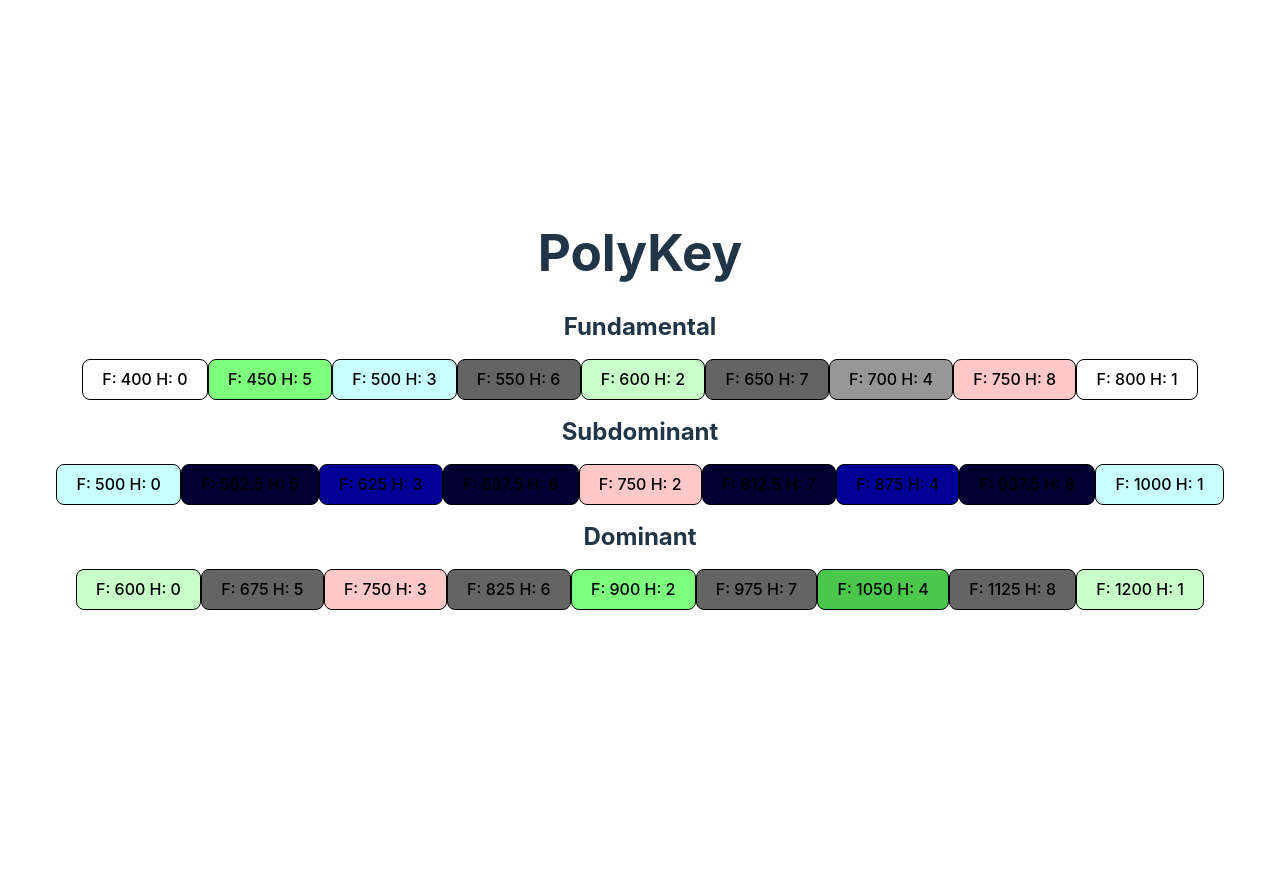
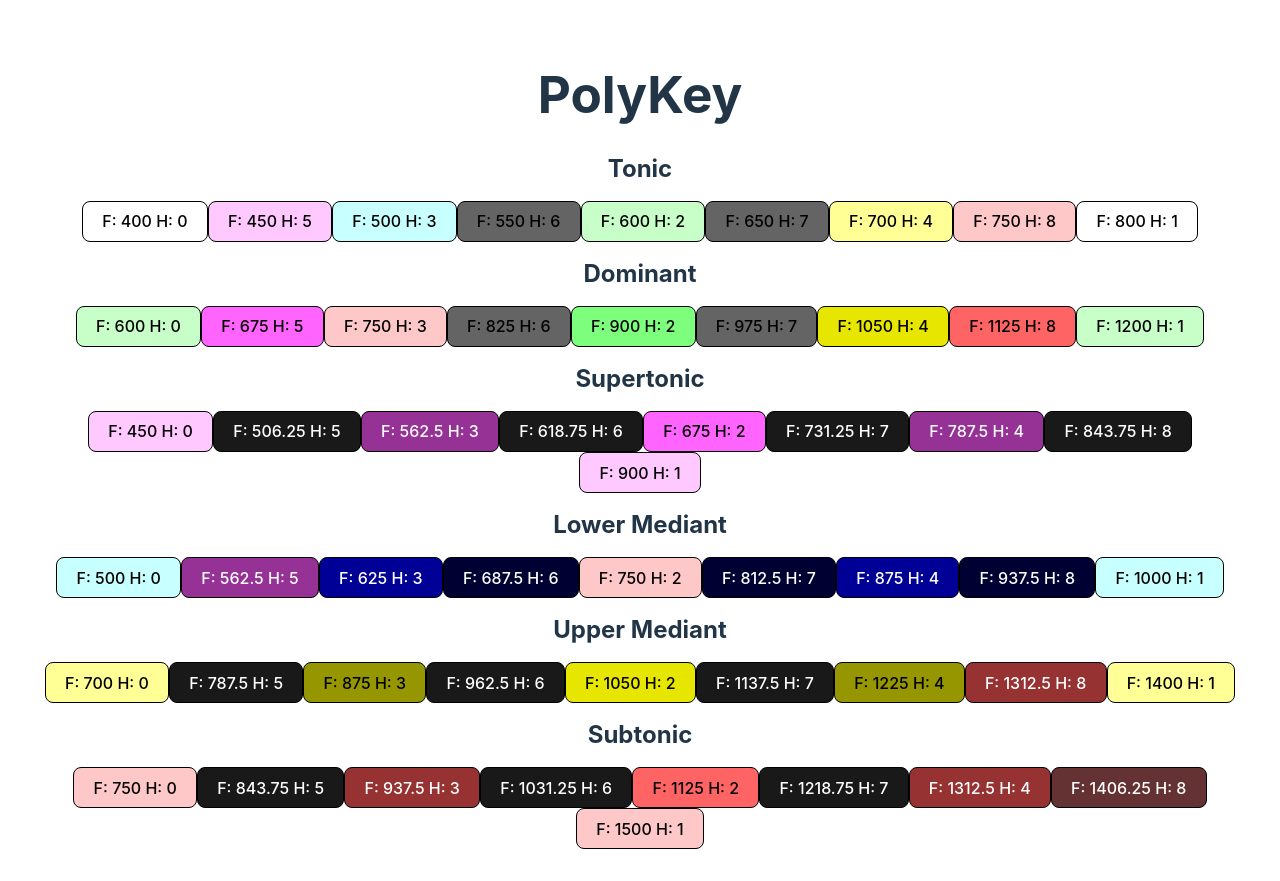
Before and after one commit to DonovanGallaway/PolyKey, a Svelte app: page / in a window 1280 px wide. Before the commit the page ends 800 px from the top, so only its background shows below. Built offline with nearby package versions, Linux system fonts and the light colour scheme.

Commit message:
add other harmonic functions, lots of notes, lots of styling

```diff
--- a/src/components/Key.svelte
+++ b/src/components/Key.svelte
@@ -31,6 +31,7 @@
 
     const getStyle = ()=>{
         //good god optimize this plz
+        // or at least get it out of the file, fuck
         const styleMap = {}
         if(hFunc === 'tonic'){
         switch(harmonic){
@@ -48,11 +49,11 @@
                 styleMap.text = 'black'
                 break;
             case 4:
-                styleMap.color = 'rgb(150,150,150)'
+                styleMap.color = 'rgb(255,255,150)'
                 styleMap.text = 'black'
                 break;
             case 5:
-                styleMap.color = 'rgb(125,255,125)'
+                styleMap.color = 'rgb(255,200,255)'
                 styleMap.text = 'black'
                 break;
             case 6:
@@ -84,21 +85,24 @@
                 styleMap.text = 'black'
                 break;
             case 4:
-                styleMap.color = 'rgb(75,200,75)'
+                styleMap.color = 'rgb(230,230,0)'
+                break;
+            case 5:
+                styleMap.color = 'rgb(255, 100, 255)'
+                break;
+            case 6:
+            case 7:
+                styleMap.color = 'rgb(100,100,100)'
                 styleMap.text = 'black'
                 break;
-            case 5:
-            case 6:
-            case 7:
             case 8:
-                styleMap.color = 'rgb(100,100,100)'
-                styleMap.text = 'black'
+                styleMap.color = 'rgb(255, 100, 100)'
                 break;
             default:
                 styleMap.color = 'rgb(25,25,25)'
                 styleMap.text = 'white'
                 break;
-        }} else if(hFunc === 'subdominant'){
+        }} else if(hFunc === 'lmediant'){
             switch(harmonic){
             case 0:
             case 1:
@@ -112,14 +116,81 @@
             case 3:
             case 4:
                 styleMap.color = 'rgb(0,0,150)'
-                styleMap.text = 'black'
+                styleMap.text = 'white'
                 break;
             case 5:
+                styleMap.color = 'rgb(150, 50, 150)'
+                styleMap.text = 'white'
+                break;
             case 6:
             case 7:
             case 8:
                 styleMap.color = 'rgb(0,0,50)'
+                styleMap.text = 'white'
+                break;
+            default:
+                styleMap.color = 'rgb(25,25,25)'
+                styleMap.text = 'white'
+                break;
+        }} else if(hFunc === 'subtonic'){
+            switch(harmonic){
+            case 0:
+            case 1:
+                styleMap.color = 'rgb(255,200,200)'
                 styleMap.text = 'black'
+                break;
+            case 2:
+                styleMap.color = 'rgb(255, 100, 100)'
+                break;
+            case 3:
+            case 4:
+                styleMap.color = 'rgb(150, 50, 50)'
+                styleMap.text = 'white'
+                break;
+            case 8:
+                styleMap.color = 'rgb(100, 50, 50)'
+                styleMap.text = 'white'
+                break;
+            default:
+                styleMap.color = 'rgb(25,25,25)'
+                styleMap.text = 'white'
+                break;
+        }} else if(hFunc === 'umediant'){
+            switch(harmonic){
+            case 0:
+            case 1:
+                styleMap.color = 'rgb(255,255,150)'
+                styleMap.text = 'black'
+                break;
+            case 2:
+                styleMap.color = 'rgb(230,230,0)'
+                break;
+            case 3:
+            case 4:
+                styleMap.color = 'rgb(150,150,0)'
+                break;
+            case 8:
+                styleMap.color = 'rgb(150, 50, 50)'
+                styleMap.text = 'white'
+                break;
+            default:
+                styleMap.color = 'rgb(25,25,25)'
+                styleMap.text = 'white'
+                break;
+        }} else if(hFunc === 'supertonic'){
+            switch(harmonic){
+            case 0:
+            case 1:
+                styleMap.color = 'rgb(255,200,255)'
+                styleMap.text = 'black'
+                break;
+            case 2:
+                styleMap.color = 'rgb(255, 100, 255)'
+                break;
+            case 3:
+            case 4:
+                styleMap.color = 'rgb(150, 50, 150)'
+                styleMap.text = 'white'
                 break;
             default:
                 styleMap.color = 'rgb(25,25,25)'
--- a/src/components/Keyboard.svelte
+++ b/src/components/Keyboard.svelte
@@ -53,15 +53,27 @@
 
 <h1>PolyKey</h1>
 
-<h2>Fundamental</h2>
+<h2>Tonic</h2>
 {#each noteMap(fundFreq) as noteProps}
     <Key props={noteProps}/>
-{/each}
-<h2>Subdominant</h2>
-{#each noteMap(fundFreq*1.25) as noteProps}
-    <Key props={noteProps} hFunc={'subdominant'}/>
 {/each}
 <h2>Dominant</h2>
 {#each noteMap(fundFreq*1.5) as noteProps}
     <Key props={noteProps} hFunc={'dominant'}/>
 {/each}
+<h2>Supertonic</h2>
+{#each noteMap(fundFreq*1.125) as noteProps}
+    <Key props={noteProps} hFunc={'supertonic'}/>
+{/each}
+<h2>Lower Mediant</h2>
+{#each noteMap(fundFreq*1.25) as noteProps}
+    <Key props={noteProps} hFunc={'lmediant'}/>
+{/each}
+<h2>Upper Mediant</h2>
+{#each noteMap(fundFreq*1.75) as noteProps}
+    <Key props={noteProps} hFunc={'umediant'}/>
+{/each}
+<h2>Subtonic</h2>
+{#each noteMap(fundFreq*1.875) as noteProps}
+    <Key props={noteProps} hFunc={'subtonic'}/>
+{/each}
```
Also changed, not shown: 1 other file (tests, documents, lock files or other folders).
